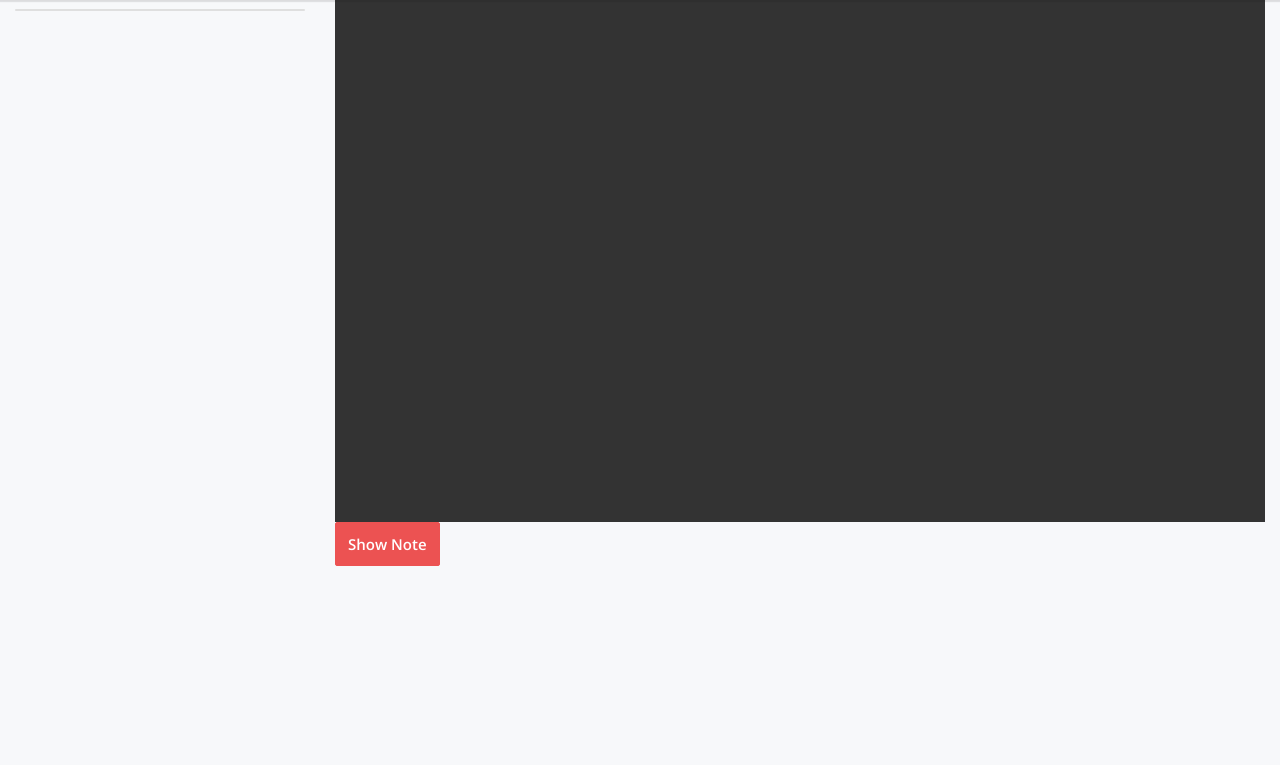
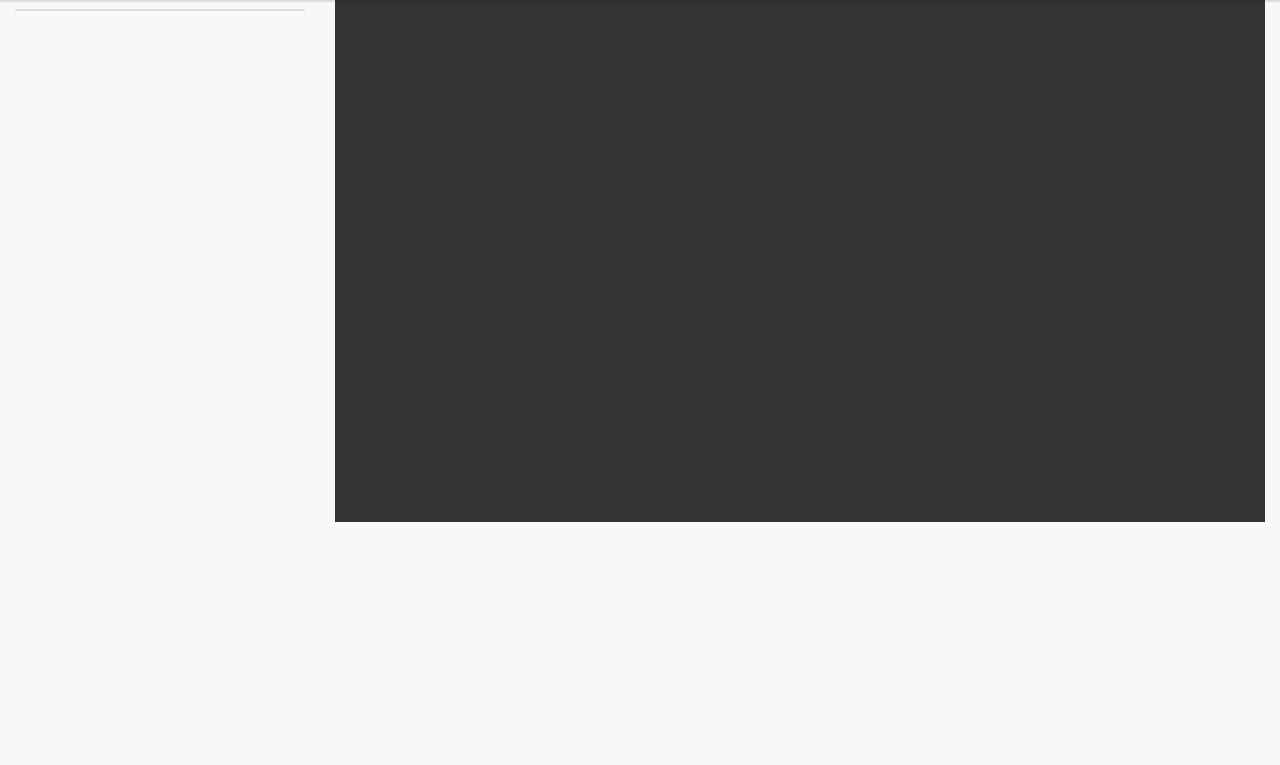
Before and after one commit to 5hry/isekaii-demy, a Django app: a page that uses templates/lessons/lessons_by_course.html in a window 1280 px wide. Shown: the part 67-832 px from the top of the page. Run offline with Django 4.2, Linux system fonts and the light colour scheme; a user stored in the database is signed in; tables that the repository leaves empty hold one stand-in row (values such as "Sample post"); some libraries are stand-ins or nearby versions.

Commit message:
update sth

```diff
--- a/accounts/urls.py
+++ b/accounts/urls.py
@@ -16,7 +16,7 @@ urlpatterns = [
         path('profile', views.ProfileUpdateView.as_view(), name='my-profile'),
         path('password', views.ProfileUpdateView.as_view(), name='change_pass'),
         path('change_password/', views.change_password_view, name='change_password'),
-        path('save_note/', views.save_note, name='save_note'),
+        # path('save_note/', views.save_note, name='save_note'),
         # path('create-checkout-session/', views.create_checkout_session, name='create_checkout_session'),
     ])),
 ]
--- a/accounts/views.py
+++ b/accounts/views.py
@@ -156,39 +156,39 @@ class StartLessonView(DetailView):
         context = super().get_context_data(**kwargs)
         course = get_object_or_404(Course, slug=self.kwargs["slug"])
         lessons = self.model.objects.filter(course=course)
-        notes = Note.objects.filter(lesson__in=lessons)
+        # notes = Note.objects.filter(lesson__in=lessons)
 
         context["lessons"] = lessons
         context["course"] = course
-        context["notes"] = "123"
+        # context["notes"] = "123"
         return context
     def get(self, request, slug):
         course = get_object_or_404(Course, slug=slug)
         lessons = Lesson.objects.filter(course=course)
-        notes = Note.objects.filter(lesson__in=lessons)
-        context = {'course': course, 'lessons': lessons, 'notes': "123"}
+        # notes = Note.objects.filter(lesson__in=lessons)
+        context = {'course': course, 'lessons': lessons}
         return render(request, self.template_name, context)
 
-@csrf_exempt
-def save_note(request):
-    if request.method == 'POST':
-        try:
-            data = json.loads(request.body)
-            lesson_id = data['lesson_id']
-            content = data['content']
+# @csrf_exempt
+# def save_note(request):
+#     if request.method == 'POST':
+#         try:
+#             data = json.loads(request.body)
+#             lesson_id = data['lesson_id']
+#             content = data['content']
 
-            lesson = Lesson.objects.get(pk=lesson_id)
-            note, created = Note.objects.get_or_create(lesson=lesson)
-            note.content = content
-            note.save()
+#             lesson = Lesson.objects.get(pk=lesson_id)
+#             note, created = Note.objects.get_or_create(lesson=lesson)
+#             note.content = content
+#             note.save()
 
-            # Trả về response rỗng
-            return redirect(reverse_lazy("accounts:my-profile"))
+#             # Trả về response rỗng
+#             return redirect(reverse_lazy("accounts:my-profile"))
 
-        except Exception as e:
-            return redirect(reverse_lazy("accounts:my-profile"))
+#         except Exception as e:
+#             return redirect(reverse_lazy("accounts:my-profile"))
 
-    return redirect(reverse_lazy("accounts:my-profile"))
+#     return redirect(reverse_lazy("accounts:my-profile"))
 
 class LessonView(DetailView):
     model = Lesson
--- a/isekaiidemy/settings.py
+++ b/isekaiidemy/settings.py
@@ -23,7 +23,7 @@ BASE_DIR = Path(__file__).resolve().parent.parent
 SECRET_KEY = 'django-insecure-h@0^4v7x7r8-6vruc-^kg@)f4-l^!za@n2(m=mbjdf43g*-t2e'
 
 # SECURITY WARNING: don't run with debug turned on in production!
-DEBUG = False
+DEBUG = True
 
 ALLOWED_HOSTS = ['*']
 
--- a/templates/accounts/profile.html
+++ b/templates/accounts/profile.html
@@ -12,7 +12,7 @@
                     <div class="user-dashboard-sidebar">
 
                         <div class="user-box">
-                            <img src="{% static user.avt_url %}" alt="" class="img-fluid">
+                            <img src="{{user.avt_url.url }}" alt="" class="img-fluid">
 
                             <div class="name">
                                 <div class="name">
--- a/templates/courses/details.html
+++ b/templates/courses/details.html
@@ -228,7 +228,7 @@
                     {% for rating in ratings %}
                     <div class="bg-white p-2">
                         <div class="d-flex flex-row user-info"><img class="rounded-circle"
-                                src="{% static rating.user.avt_url%}" width="40">
+                                src="{{rating.user.avt_url.url}}" width="40">
                             <div class="d-flex flex-column justify-content-start ml-2"><span
                                     class="d-block font-weight-bold name">{{ rating.user.first_name}}
                                     {{rating.user.last_name}}</span><span class="date text-black-50">{{rating.timestamp}}</span></div>
--- a/templates/lessons/lessons_by_course.html
+++ b/templates/lessons/lessons_by_course.html
@@ -1,23 +1,22 @@
 {% extends 'base.html' %}
 
 {% block content %}
-
   <div class="container-fluid">
     <div class="row" style="min-height: 900px;">
       <script>
         function toggleNoteForm() {
-            var lessonTable = document.getElementById('lessonTable');
-            var noteForm = document.getElementById('noteForm');
-            var toggleButton = document.getElementById('toggleButton');
+          var lessonTable = document.getElementById('lessonTable')
+          var noteForm = document.getElementById('noteForm')
+          var toggleButton = document.getElementById('toggleButton')
 
           if (lessonTable.style.display === 'none' || lessonTable.style.display === '') {
-                lessonTable.style.display = 'block';
-                noteForm.style.display = 'none';
-                toggleButton.innerText = 'Show Note';
+            lessonTable.style.display = 'block'
+            noteForm.style.display = 'none'
+            toggleButton.innerText = 'Show Note'
           } else {
-                lessonTable.style.display = 'none';
-                noteForm.style.display = 'block';
-                toggleButton.innerText = 'Hide Note';
+            lessonTable.style.display = 'none'
+            noteForm.style.display = 'block'
+            toggleButton.innerText = 'Hide Note'
           }
         }
       </script>
@@ -25,39 +24,25 @@
       <div class="col-lg-3">
         <div class="accordion" id="accordionExample">
           <div class="card" style="margin:10px 0;">
-
             <div id="lessonTable" class="collapse show" aria-labelledby="" data-parent="#accordionExample">
               <div class="card-body" style="padding:0;">
                 <table style="width: 100%;">
                   {% for lesson in lessons %}
                     <tr style="width: 100%; padding: 5px 0px;">
                       <td style="text-align: left;padding:10px; border-bottom:1px solid #ccc;">
-                                    <a href="{% url 'accounts:course-lessons-single' slug=course.slug id=lesson.id %}"
-                                        id="{{ lesson.id }}">
+                        <a href="{% url 'accounts:course-lessons-single' slug=course.slug id=lesson.id %}" id="{{ lesson.id }}">
                           <i class="fa fa-play" style="font-size: 12px;color: #909090;padding: 10px;"></i>
                           {{ lesson.title }}
                         </a>
                       </td>
                       <td style=" padding:10px; border-bottom:1px solid #ccc;">
-                                    <span class="lesson_duration">
-                                        {{ lesson.duration | floatformat:0 }}m
-                                    </span>
+                        <span class="lesson_duration">{{ lesson.duration|floatformat:0 }}m</span>
                       </td>
                     </tr>
                   {% endfor %}
                 </table>
               </div>
             </div>
-
-                <div id="noteForm" class="collapse" aria-labelledby="" data-parent="#accordionExample"
-                    style="display: none;">
-                    <div>
-                        {% csrf_token %}
-                        <textarea name="content" style="width: 100%; display: block; margin-bottom: 10px; min-height: 300px;">{{ lesson.note.content }}</textarea>
-                        <button class="btn" type="button" onclick="saveNote()">Save Note</button>
-                    </div>
-                </div>
-
           </div>
         </div>
       </div>
@@ -65,53 +50,10 @@
       <div class="col-lg-9" id="video_player_area">
         <div class="" style="background-color: #333;">
           <div class="embed-responsive embed-responsive-16by9">
-                    <iframe width="80%" height="auto" class="embed-responsive-item" src="{{lesson.video_url}}"
-                        frameborder="0" allowfullscreen>
-                    </iframe>
+            <iframe width="80%" height="auto" class="embed-responsive-item" src="{{ lesson.video_url }}" frameborder="0" allowfullscreen></iframe>
           </div>
         </div>
-
-
-
-    <button class="btn" type="button" id="toggleButton" onclick="toggleNoteForm()">Show Note</button>
-          <form id="noteForm" data-lesson-id="{{ lesson.id }}" style="display: none;">
-              {% csrf_token %}
-              <textarea name="content" style="width: 100%; display: block; margin-bottom: 10px; min-height: 300px;">{{ notes.content }}"123"At w3schools.com you will learn how to make a website. They offer free tutorials in all web development technologies.</textarea>
-              <button class="btn" type="button" onclick="saveNote()">Save Note</button>
-          </form>
-                  <script>
-                    function saveNote() {
-                      var lessonId = document.getElementById('noteForm').getAttribute('data-lesson-id');
-                      var content = document.querySelector('textarea[name="content"]').value;
-
-                      // Gửi AJAX request đến endpoint để lưu note
-                      fetch('{% url "accounts:save_note" %}', {
-                        method: 'POST',
-                        headers: {
-                          'Content-Type': 'application/json',
-                          'X-CSRFToken': document.querySelector('input[name="csrfmiddlewaretoken"]').value,
-                        },
-                        body: JSON.stringify({
-                          lesson_id: lessonId,
-                          content: content,
-                        }),
-                      })
-                      .then(response => response.json())
-                      .then(data => {
-                        if (data.success) {
-                          alert('Note saved successfully!');
-                        } else {
-                          alert('Failed to save note.');
-                        }
-                      })
-                      .catch(error => {
-                        console.error('Error:', error);
-                      });
-                    }
-                  </script>
-        </div>
-
       </div>
     </div>
-
+  </div>
 {% endblock %}
```
Also changed, not shown: media/user_avt/conan.jpg (added), media/user_avt/khok.jpg (added). Lines whose indentation alone changed are shown as unchanged.
